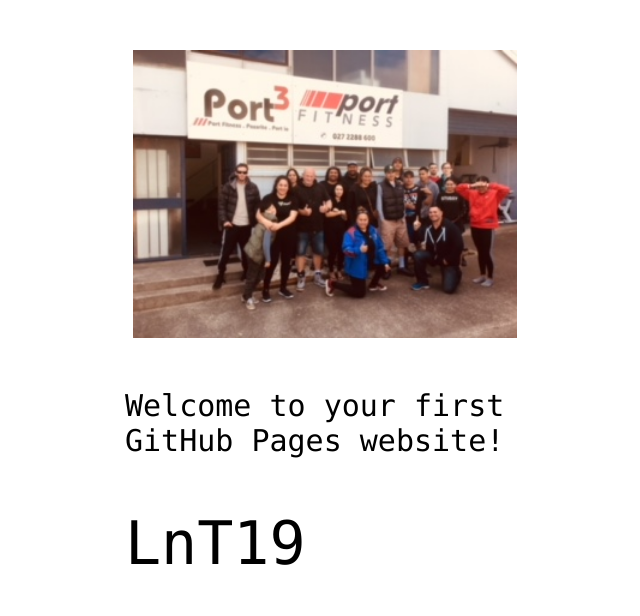
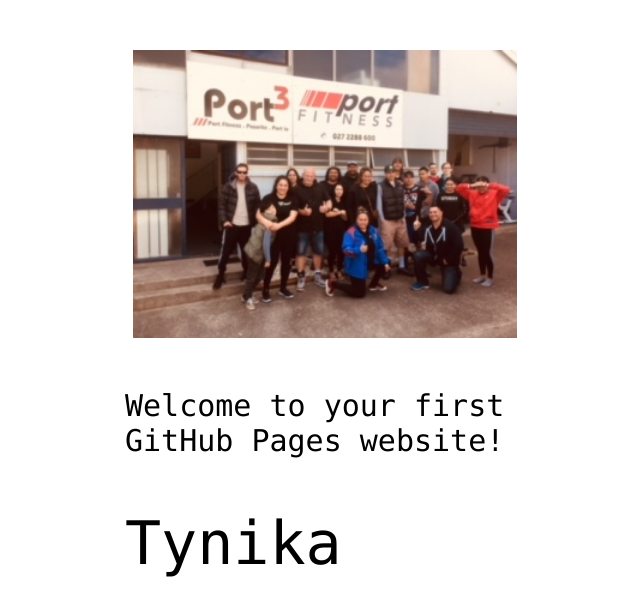
Before and after one commit to LnT19/LnT19.github.io, a plain HTML site: page index.html in a window 1280 px wide. Shown: the whole page, without its empty margins (315-955 px from the left). Drawn offline with Linux system fonts and the light colour scheme.

Commit message:
Update index.html

```diff
--- a/index.html
+++ b/index.html
@@ -13,6 +13,6 @@
   </div>
 <!-- Change this code here by copy and pasting your template on line 15 -->
 <p>Welcome to your first GitHub Pages website!</p>
-  <h1>LnT19</h1>
+  <h1>Tynika</h1>
 </body>
 </html>
```
